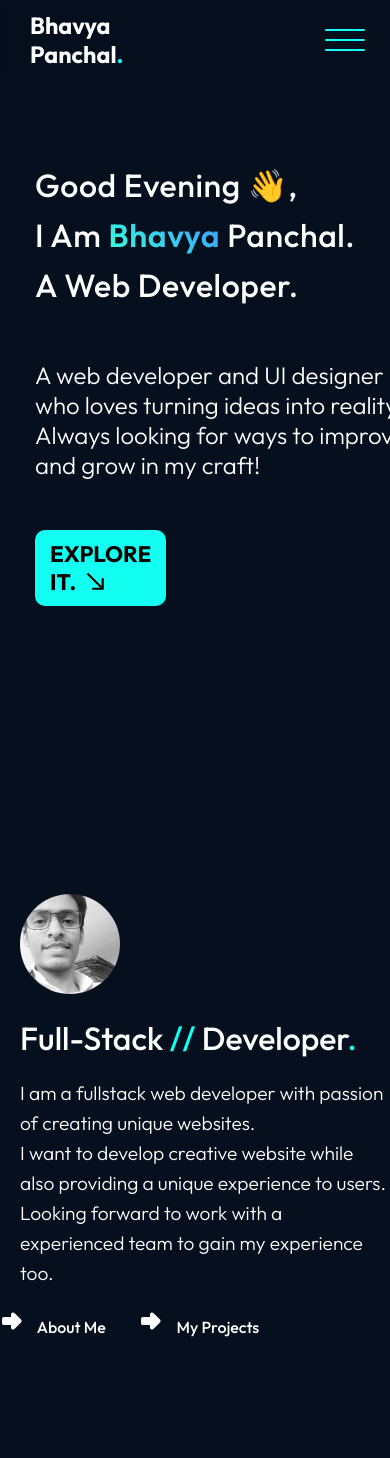
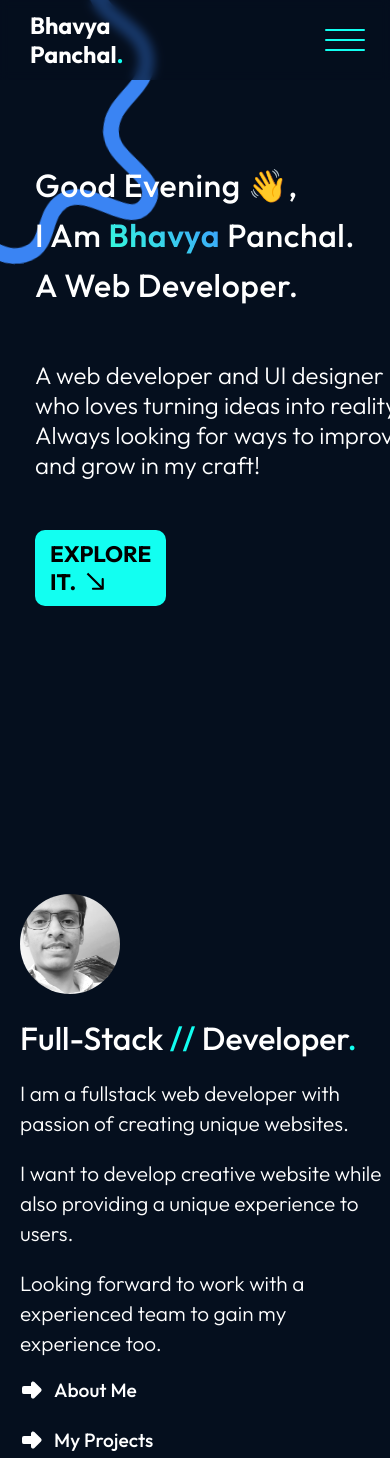
Before and after one commit to panchalbhavya2210/svelte-portfolio, a SvelteKit app: page / in a window 390 px wide. Shown: the top 1458 px of the page. Before the commit the page ends 1338 px from the top, so only its background shows below. Built offline with nearby package versions, Linux system fonts and the light colour scheme.

Commit message:
phone doing good

```diff
--- a/src/routes/aboutshort.svelte
+++ b/src/routes/aboutshort.svelte
@@ -20,10 +20,14 @@
       <p>
         I am a fullstack web developer with passion of creating unique websites.
       </p>
+      <br />
+
       <p>
         I want to develop creative website while also providing a unique
         experience to users.
       </p>
+      <br />
+
       <p>
         Looking forward to work with a experienced team to gain my experience
         too.
@@ -133,15 +137,19 @@
       margin: 0 0 0 20px;
     }
     .secondDivDetails p {
-      font-size: 1.2rem;
+      font-size: 1.3rem;
       margin: 0 0 0 20px;
     }
     .flex {
-      display: block;
+      display: flex;
       align-items: center;
     }
-    .designBtn a {
-      font-size: 1rem;
+    .designBtn a span {
+      font-size: 1.2rem;
+    }
+    .designBtn {
+      display: flex;
+      margin: 20px;
     }
   }
 </style>
--- a/src/routes/hero.svelte
+++ b/src/routes/hero.svelte
@@ -3,6 +3,7 @@
   import flowerPic from "../lib/images/esther-lewis-yP0ntBuVcVA-unsplash.jpg";
   import blueGrad from "../lib/images/blue-gradient.svg";
   import arrow from "../lib/images/arrow.svg";
+  import blueBorder from "../lib/images/blue-border-sd.svg";
 
   let greetDay = new Date();
 
@@ -27,6 +28,7 @@
 </svelte:head>
 
 <section class="margin">
+  <img src={blueBorder} class="blueBorder" alt="blue-border" />
   <div class="positonAbsoluteImg">
     <img src={blueGrad} alt="blob" class="imgBlob" />
   </div>
@@ -151,6 +153,9 @@
     -webkit-text-fill-color: transparent;
     font-weight: 600;
   }
+  .blueBorder {
+    display: none;
+  }
   @media only screen and (max-width: 675px) {
     .mainDisplayFlex {
       display: block;
@@ -182,5 +187,25 @@
     .imageContainer {
       display: none;
     }
+    .blueBorder {
+      display: block;
+      width: 100%;
+      height: 100%;
+      position: absolute;
+      top: -50%;
+      left: -50%;
+      animation: rotate 30s ease-in-out infinite;
+    }
+    @keyframes rotate {
+      0% {
+        transform: rotate(0deg) scale(1);
+      }
+      50% {
+        transform: rotate(360deg) scale(1);
+      }
+      100% {
+        transform: rotate(0deg) scale(1);
+      }
+    }
   }
 </style>
```
Also changed, not shown: src/lib/images/blue-border-sd.svg (added).
